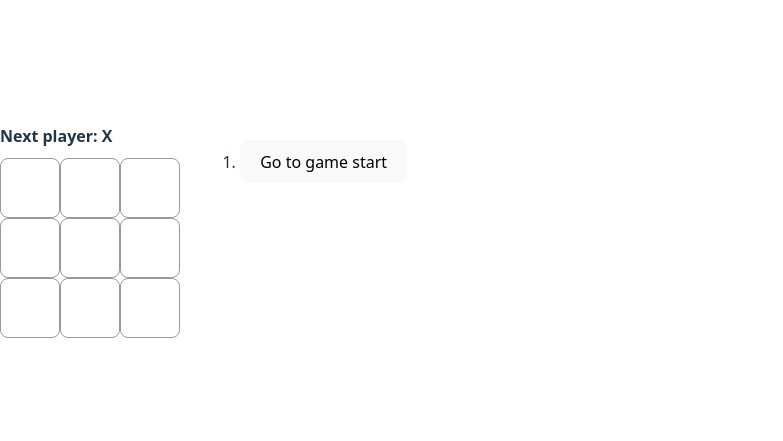
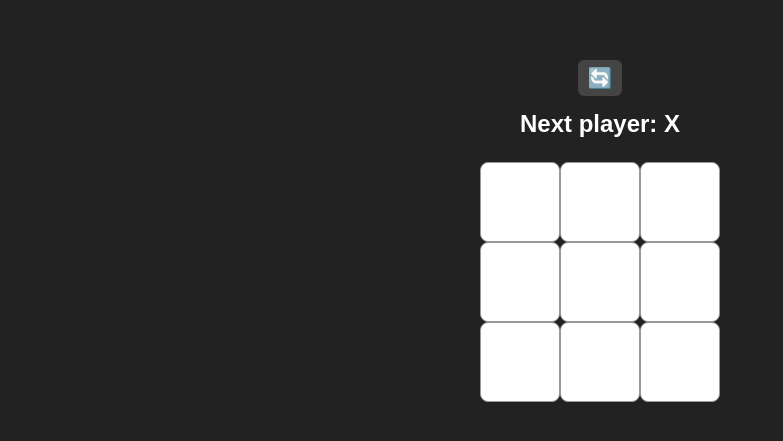
Before and after one commit to Edgar202323/garry-tictactoe-react, a React (Vite) app: page / in a window 1280 px wide. Shown: the part 169-610 px from the top of the page, without its empty margins (0-783 px from the left). Built offline with nearby package versions, Linux system fonts and the light colour scheme.

Commit message:
Center the board position

```diff
--- a/src/App.css
+++ b/src/App.css
@@ -1,31 +1,62 @@
-
-
-.board-row {
+body {
+  margin: 0;
+  padding: 0;
+  background-color: #222;
+  color: white;
+  font-family: sans-serif;
+  height: 100vh;
   display: flex;
+  justify-content: center;
+  align-items: center;
 }
-
 
 .game {
   display: flex;
   flex-direction: row;
+  gap: 40px;
+  align-items: flex-start;
 }
 
 .game-board {
-  margin-right: 20px;
+  display: flex;
+  flex-direction: column;
+  align-items: center;
+  justify-content: flex-start;
+  min-width: 300px;
+
+.status-row {
+  margin-bottom: 20px;
 }
 
 .status {
+  font-size: 24px;
+  font-weight: bold;
+  color: white;
+  text-align: center;
+}
+
+.icon-button {
+  font-size: 20px;
+  background-color: #444;
+  color: white;
+  border: none;
+  border-radius: 6px;
+  padding: 6px 10px;
+  cursor: pointer;
   margin-bottom: 10px;
-  font-weight: bold;
+}
+
+.icon-button:hover {
+  background-color: #666;
 }
 
 .square {
   background: white;
   border: 1px solid #999;
-  font-size: 32px;
+  font-size: 40px;
   font-weight: bold;
-  height: 60px;
-  width: 60px;
+  height: 80px;
+  width: 80px;
   display: flex;
   align-items: center;
   justify-content: center;
@@ -34,3 +65,39 @@
   box-sizing: border-box;
   color: black;
 }
+
+.board-row {
+  display: flex;
+}
+
+.game-info {
+  display: flex;
+  flex-direction: column;
+  align-items: flex-start;
+  justify-content: flex-start;
+}
+
+.move-list {
+  list-style: none;
+  padding: 0;
+  margin: 0;
+}
+
+.move-list li {
+  margin-bottom: 6px;
+}
+
+.move-list button,
+.move-list span {
+  padding: 8px 12px;
+  font-size: 16px;
+  background-color: #444;
+  color: white;
+  border: none;
+  border-radius: 4px;
+  cursor: pointer;
+}
+
+.move-list button:hover {
+  background-color: #666;
+}
--- a/src/Board.tsx
+++ b/src/Board.tsx
@@ -29,7 +29,9 @@ export default function Board({ xIsNext, squares, onPlay }: BoardProps) {
 
   return (
     <>
-      <div className="status">{status}</div>
+      <div className="status-row">
+        <div className="status">{status}</div>
+      </div>
       <div className="board-row">
         <Square value={squares[0]} onSquareClick={() => handleClick(0)} />
         <Square value={squares[1]} onSquareClick={() => handleClick(1)} />
--- a/src/Game.tsx
+++ b/src/Game.tsx
@@ -19,18 +19,32 @@ export default function Game() {
     setCurrentMove(nextMove);
   }
 
-  const moves = history.map((squares, move) => {
-    const description = move > 0 ? `Go to move #${move}` : 'Go to game start';
-    return (
-      <li key={move}>
-        <button onClick={() => jumpTo(move)}>{description}</button>
-      </li>
-    );
-  });
+  function handleReset() {
+    setHistory([Array(9).fill(null)]);
+    setCurrentMove(0);
+  }
+
+  const moves = history
+    .map((squares, move) => {
+      if (move === 0) return null;
+      return (
+        <li key={move}>
+          {move === currentMove ? (
+            <span>You are at move #{move}</span>
+          ) : (
+            <button onClick={() => jumpTo(move)}>Go to move #{move}</button>
+          )}
+        </li>
+      );
+    })
+    .filter(Boolean);
 
   return (
     <div className="game">
       <div className="game-board">
+        <button className="icon-button" onClick={handleReset} title="Restart Game">
+          🔄
+        </button>
         <Board
           xIsNext={xIsNext}
           squares={currentSquares}
@@ -38,7 +52,7 @@ export default function Game() {
         />
       </div>
       <div className="game-info">
-        <ol>{moves}</ol>
+        <ol className="move-list">{moves}</ol>
       </div>
     </div>
   );
```
